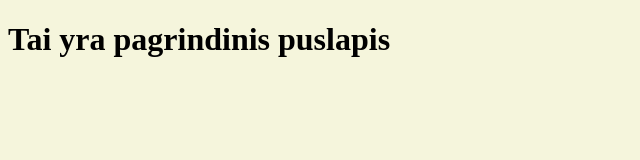
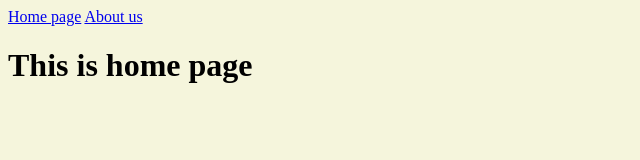
Before and after one commit to PavFet/server-app, a website: page public/index.html in a window 1280 px wide. Shown: the whole page, without its empty margins (0-640 px from the left). Drawn offline with Linux system fonts and the light colour scheme.

Commit message:
feat: multiply page

```diff
--- a/public/index.html
+++ b/public/index.html
@@ -8,8 +8,12 @@
   <title>Home page</title>
 </head>
 <body>
+  <header>
+    <a href="#">Home page</a>
+    <a href="./about.html">About us</a>
+  </header>
   <main>
-    <h1>Tai yra pagrindinis puslapis</h1>
+    <h1>This is home page</h1>
   </main>
 </body>
 </html>
```
Also changed, not shown: public/about.html (+5 -0 lines).
